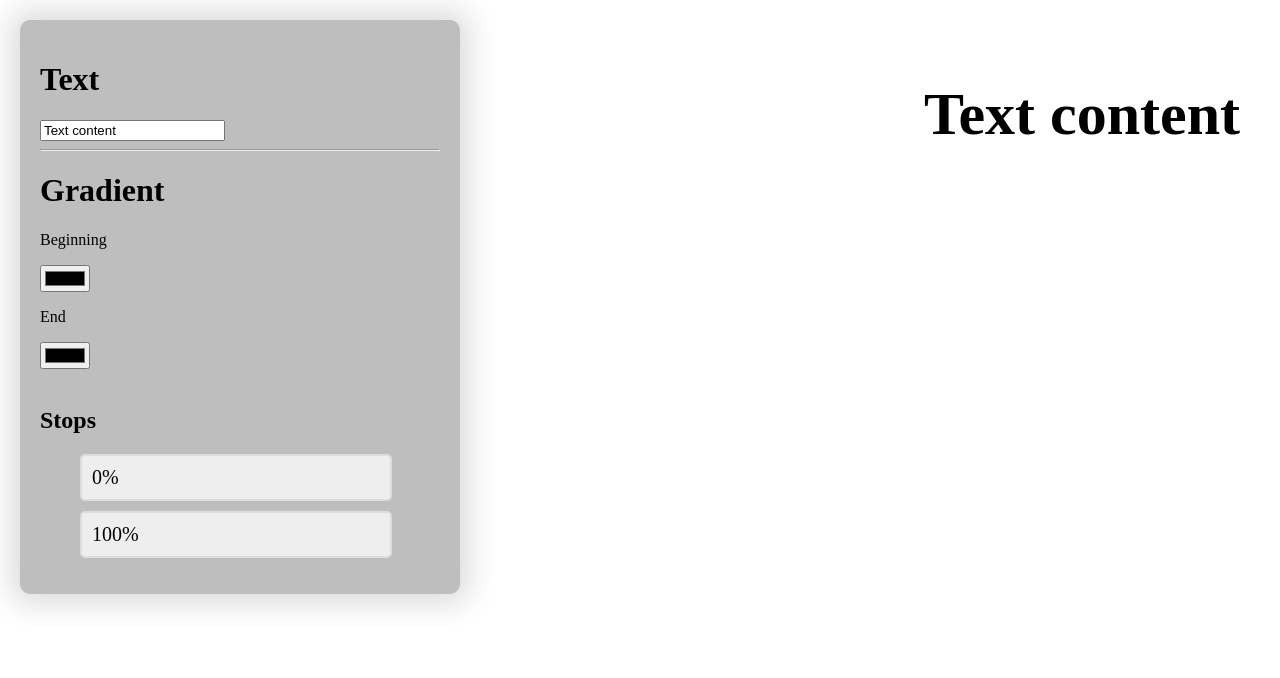
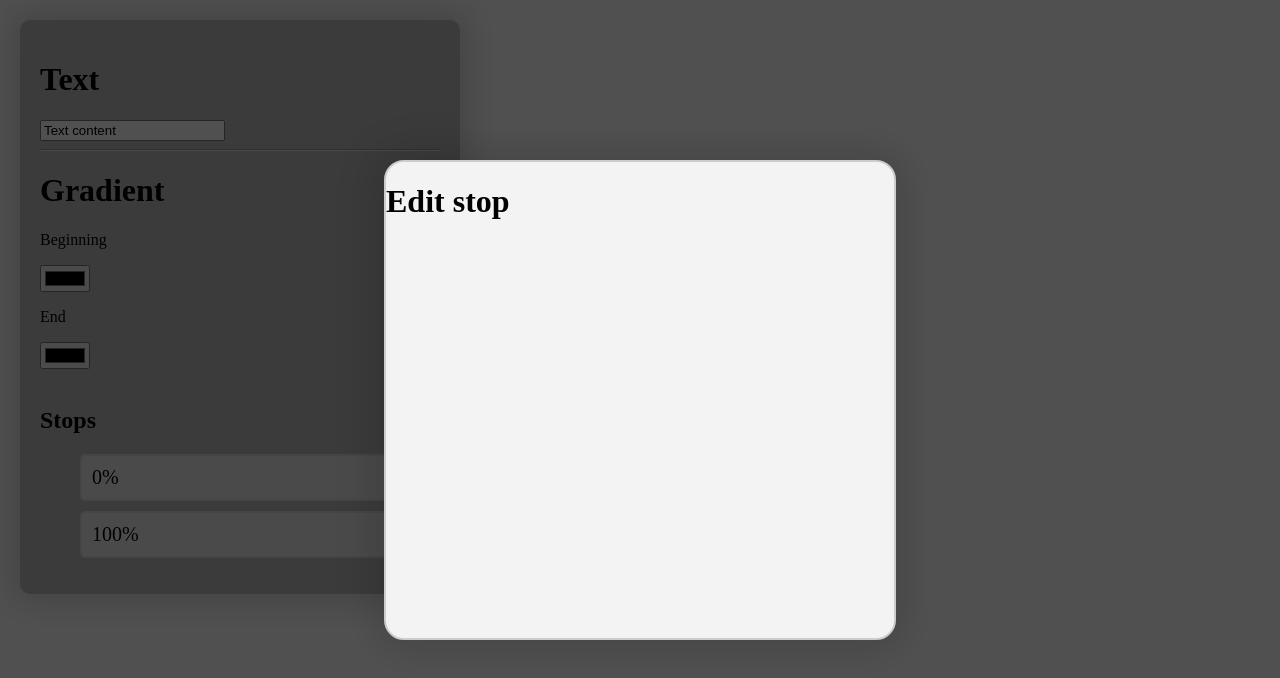
Before and after one commit to PineappleRind/gradient-text, a plain HTML site: page index.html in a window 1280 px wide. Both pictures are taken after a click on the item "0%". Drawn offline with Linux system fonts and the light colour scheme.

Commit message:
Stop modal added

```diff
--- a/index.html
+++ b/index.html
@@ -6,7 +6,7 @@
     <title>Gradient Text Generator</title>
     <link rel="stylesheet" href="styles.css">
 </head>
-<body>
+<body id="body">
     <main>
         <div class="adjust-container">
             <h1>Text</h1>
@@ -15,13 +15,13 @@
             <h1>Gradient</h1>
             <div>
                 <p>Beginning</p>
-                <input type="color">
+                <input type="color" id="gradientBeginning">
                 <p>End</p>
-                <input type="color"><br><br>
+                <input type="color" id="gradientEnd"><br><br>
             </div>
             <h2>Stops</h2>
             <ul>
-                <li class="gradient-stop">0%</li>
+                <li onclick="editStop();" class="gradient-stop">0%</li>
                 <li class="gradient-stop">100%</li>
             </ul>
         </div>
@@ -29,6 +29,11 @@
         <div class="gradient-text">
             <h1 id="output">Text content</h1>
         </div>
+
+        <div class="stop-modal" id="stopModal">
+            <h1>Edit stop</h1>
+        </div>
+        <div id="overlay" onclick="editStop();"></div>
     </main>
     <script> </script>
     <script src="index.js"></script>
--- a/index.js
+++ b/index.js
@@ -6,10 +6,34 @@ function textFunction() {
     let text = document.getElementById('output');
 
     let inputText = document.getElementById('textContentInput');
+    let inputBeginningColor = document.getElementById('gradientBeginning');
+    let inputEndColor = document.getElementById('gradientEnd');
 
+    text.style.backgroundImage = 'linear-gradient(' + inputBeginningColor.value + ', ' + inputEndColor.value + ');'
     text.innerHTML = inputText.value;
 }
 
-body.addEventListener("input", function(){
+function editStop() {
+    let stopModal = document.getElementById('stopModal');
+    let overlay = document.getElementById('overlay');
+    if (overlay.style.opacity !== '1'){
+    overlay.style.display = 'block';
+    overlay.style.opacity = '1';
+    stopModal.style.animationName = "scale-in";
+    stopModal.style.display = 'block';
+    } else {
+        overlay.style.opacity = '0';
+        stopModal.style.animationName = "scale-out";
+        setTimeout(function() {
+            stopModal.style.display = 'none';
+            overlay.style.display = 'none';
+        },1000)
+    }
+
+    setTimeout(function() {
+        stopModal.style.animationName = '';
+    },1000)
+}
+document.addEventListener("input", function(){
     textFunction();
 })
--- a/styles.css
+++ b/styles.css
@@ -42,4 +42,42 @@ ul {
     right:40px;
     top:40px;
     font-size:30px;
+    -webkit-background-clip: text;
+    -webkit-text-fill-color: transparent;
 }
+
+.stop-modal {
+    position:fixed;
+    z-index:5;
+    top:20%;
+    bottom:20%;
+    right:30%;
+    left:30%;
+    background-color:rgb(243, 243, 243);
+    border:2px solid #ccc;
+    box-shadow:0 0 40px 10px rgba(0, 0, 0, 0.141);
+    border-radius:20px;
+    animation-duration:1s;
+    display:none;
+}
+
+#overlay {
+    transition:0.5s;
+    opacity:0;
+    display:none;
+    position:fixed;
+    z-index:4;
+    bottom:0;
+    left:0;
+    top:0;
+    right:0;
+    background-color:rgba(0, 0, 0, 0.685)
+}
+
+@keyframes scale-in {
+    from {transform:scale(0.2); opacity:0;}
+}
+
+@keyframes scale-out {
+    to {transform:scale(0.2); opacity:0;}
+}
```
